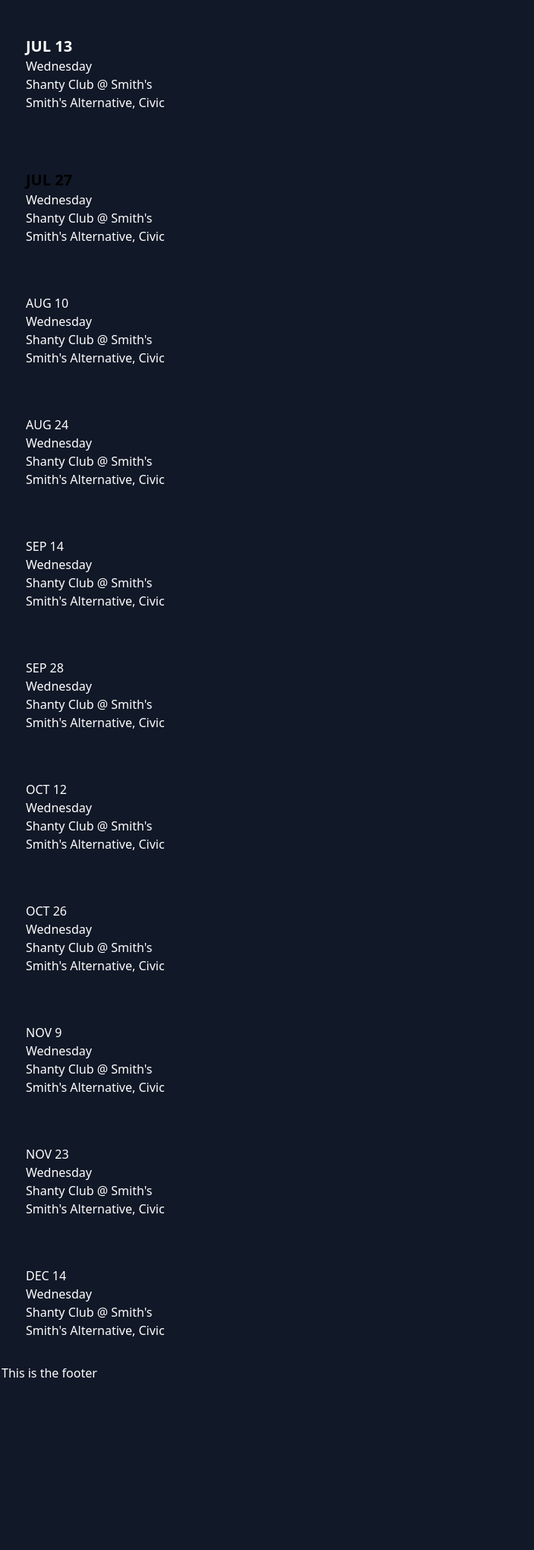
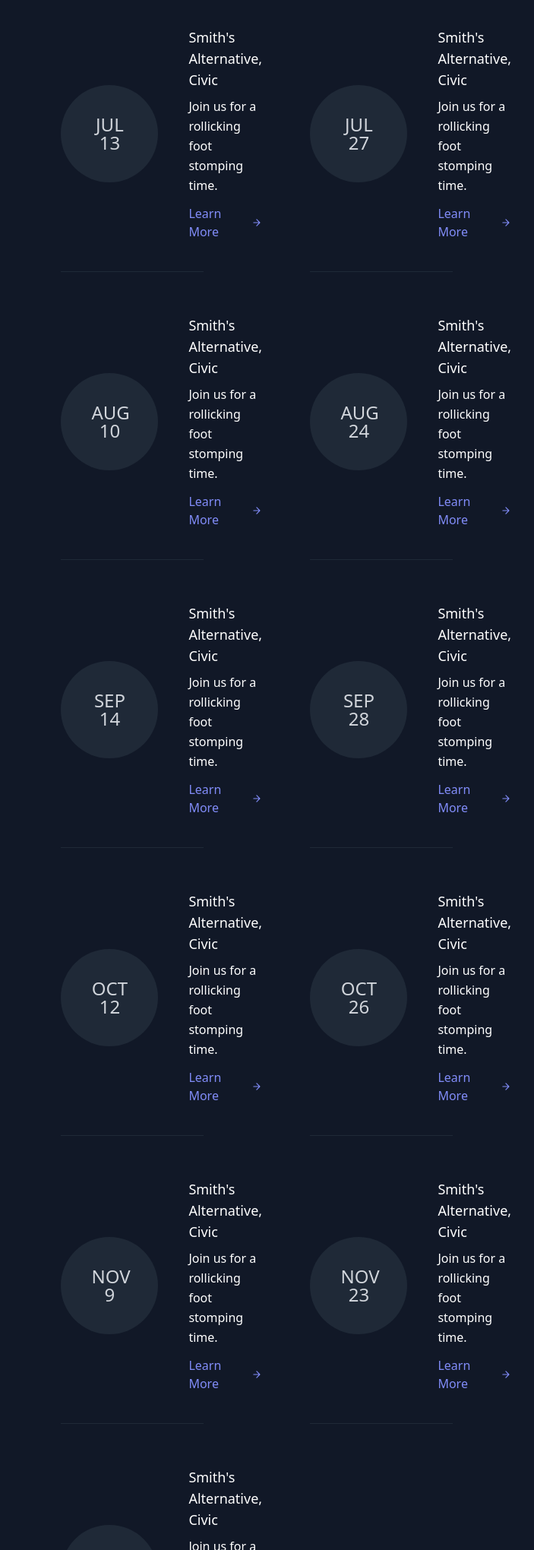
Before and after one commit to teranian/shantyclub-static, an Eleventy site: page src/index.html in a window 1280 px wide. Shown: the part 760-2800 px from the top of the page at 76% size, without its empty margins (30-733 px from the left). Before the commit the page ends 2611 px from the top, so only its background shows below. Built offline with nearby package versions, Linux system fonts and the light colour scheme; Eleventy itself is replaced by a stand-in of ours; files that its build step writes are made by us from their sources.

Commit message:
eventList component to auto populate front page list

```diff
--- a/src/_data/eventList.json
+++ b/src/_data/eventList.json
@@ -1,4 +1,5 @@
-[
+{
+  "events": [
     {
       "date": "JUL 13",
       "dayOfWeek": "Wednesday",
@@ -66,3 +67,4 @@
       "location": "Smith's Alternative, Civic"
     }
   ]
+}
--- a/src/_data/eventList.yaml
+++ b/src/_data/eventList.yaml
@@ -1,4 +1,5 @@
 ---
+events:
 - date: JUL 13
   dayOfWeek: Wednesday
   title: Shanty Club @ Smith's
--- a/src/_includes/layouts/base.html
+++ b/src/_includes/layouts/base.html
@@ -2,7 +2,7 @@
 <html lang="en">
 <head>
 
-  {% include "htmlhead.html" %}
+  {% include "layouts/htmlhead.html" %}
 
 </head>
 
@@ -12,5 +12,5 @@
 
 </body>
 
-  {% include "htmlfoot.html" %}
+  {% include "layouts/htmlfoot.html" %}
 </html>
--- a/src/_includes/layouts/events.html
+++ b/src/_includes/layouts/events.html
@@ -3,3 +3,83 @@
 {% block head %}
   <meta name="description" content="{{description}}" />
 {% endblock name %}
+
+<ul class="flex h-full m-auto flex-col bg-black ">
+
+  <li class="block p-8 bg-gray-900  ">
+    <p class="mt-3 text-xl font-bold text-white">JUL 13</p>
+    <p class="">Wednesday</p>
+    <p class="">Shanty Club @ Smith's</p>
+    <p class="">Smith's Alternative, Civic</p>
+  </li>
+
+  <li class="block p-8 bg-gray-900  ">
+    <p class="mt-3 text-xl font-bold text-black">JUL 27</p>
+    <p class="">Wednesday</p>
+    <p class="">Shanty Club @ Smith's</p>
+    <p class="">Smith's Alternative, Civic</p>
+  </li>
+
+  <li class="block p-8 bg-gray-900  ">
+    <p class="">AUG 10</p>
+    <p class="">Wednesday</p>
+    <p class="">Shanty Club @ Smith's</p>
+    <p class="">Smith's Alternative, Civic</p>
+  </li>
+
+  <li class="block p-8 bg-gray-900  ">
+    <p class="">AUG 24</p>
+    <p class="">Wednesday</p>
+    <p class="">Shanty Club @ Smith's</p>
+    <p class="">Smith's Alternative, Civic</p>
+  </li>
+
+  <li class="block p-8 bg-gray-900  ">
+    <p class="">SEP 14</p>
+    <p class="">Wednesday</p>
+    <p class="">Shanty Club @ Smith's</p>
+    <p class="">Smith's Alternative, Civic</p>
+  </li>
+
+  <li class="block p-8 bg-gray-900  ">
+    <p class="">SEP 28</p>
+    <p class="">Wednesday</p>
+    <p class="">Shanty Club @ Smith's</p>
+    <p class="">Smith's Alternative, Civic</p>
+  </li>
+
+  <li class="block p-8 bg-gray-900  ">
+    <p class="">OCT 12</p>
+    <p class="">Wednesday</p>
+    <p class="">Shanty Club @ Smith's</p>
+    <p class="">Smith's Alternative, Civic</p>
+  </li>
+
+  <li class="block p-8 bg-gray-900  ">
+    <p class="">OCT 26</p>
+    <p class="">Wednesday</p>
+    <p class="">Shanty Club @ Smith's</p>
+    <p class="">Smith's Alternative, Civic</p>
+  </li>
+
+  <li class="block p-8 bg-gray-900  ">
+    <p class="">NOV 9</p>
+    <p class="">Wednesday</p>
+    <p class="">Shanty Club @ Smith's</p>
+    <p class="">Smith's Alternative, Civic</p>
+  </li>
+
+  <li class="block p-8 bg-gray-900  ">
+    <p class="">NOV 23</p>
+    <p class="">Wednesday</p>
+    <p class="">Shanty Club @ Smith's</p>
+    <p class="">Smith's Alternative, Civic</p>
+  </li>
+
+  <li class="block p-8 bg-gray-900  ">
+    <p class="">DEC 14</p>
+    <p class="">Wednesday</p>
+    <p class="">Shanty Club @ Smith's</p>
+    <p class="">Smith's Alternative, Civic</p>
+  </li>
+</ul>
--- /dev/null
+++ b/src/_includes/layouts/eventsList.html
@@ -0,0 +1,28 @@
+<div class="w-full max-w-2xl grid grid-cols-1 lg:grid-cols-2 gap-4 my-8 px-4 lg:mx-0">
+
+  {% if eventList.events %}
+
+      {% for events in eventList.events %}
+          <div class="flex items-center lg:w-3/5 mx-auto border-b pb-10 mb-10 border-gray-800 sm:flex-row flex-col">
+            <div class="sm:w-32 sm:h-32 h-20 w-20 sm:mr-10 inline-flex items-center justify-center rounded-full text-indigo-400 bg-gray-800 flex-shrink-0">
+              <div class="w-12 flex-shrink-0 flex flex-col text-center leading-none">
+                <span class="font-medium text-2xl leading-none text-gray-300 title-font">{{events.date}}</span>
+              </div>
+            </div>
+            <div class="flex-grow sm:text-left text-center mt-6 sm:mt-0">
+              <h2 class="text-white text-lg title-font font-medium mb-2">{{events.location}}</h2>
+              <p class="leading-relaxed text-base">Join us for a rollicking foot stomping time.</p>
+              <a class="mt-3 text-indigo-400 inline-flex items-center">Learn More
+                <svg fill="none" stroke="currentColor" stroke-linecap="round" stroke-linejoin="round" stroke-width="2"
+                     class="w-4 h-4 ml-2" viewBox="0 0 24 24">
+                  <path d="M5 12h14M12 5l7 7-7 7"></path>
+                </svg>
+              </a>
+            </div>
+          </div>
+
+      {% endfor %}
+
+  {% endif %}
+
+</div>
--- a/src/index.html
+++ b/src/index.html
@@ -5,7 +5,6 @@ title: Canberra Shanty Club Events
 
 <h1 class="font-medium leading-tight text-5xl mt-0 mb-2 text-blue-600 text-center">Canberra Shanty Club</h1>
 <p class="font-medium leading-tight text-4xl mt-0 mb-2 text-gray-300 text-center">Upcoming Events</p>
-
 
 <section class="text-gray-400 bg-gray-900 body-font">
   <div class="container px-5 py-24 mx-auto">
@@ -53,82 +52,6 @@ title: Canberra Shanty Club Events
   </div>
 </section>
 
-<ul class="flex h-full m-auto flex-col bg-black ">
 
-  <li class="block p-8 bg-gray-900  ">
-    <p class="mt-3 text-xl font-bold text-white">JUL 13</p>
-    <p class="">Wednesday</p>
-    <p class="">Shanty Club @ Smith's</p>
-    <p class="">Smith's Alternative, Civic</p>
-  </li>
 
-  <li class="block p-8 bg-gray-900  ">
-    <p class="mt-3 text-xl font-bold text-black">JUL 27</p>
-    <p class="">Wednesday</p>
-    <p class="">Shanty Club @ Smith's</p>
-    <p class="">Smith's Alternative, Civic</p>
-  </li>
-
-  <li class="block p-8 bg-gray-900  ">
-    <p class="">AUG 10</p>
-    <p class="">Wednesday</p>
-    <p class="">Shanty Club @ Smith's</p>
-    <p class="">Smith's Alternative, Civic</p>
-  </li>
-
-  <li class="block p-8 bg-gray-900  ">
-    <p class="">AUG 24</p>
-    <p class="">Wednesday</p>
-    <p class="">Shanty Club @ Smith's</p>
-    <p class="">Smith's Alternative, Civic</p>
-  </li>
-
-  <li class="block p-8 bg-gray-900  ">
-    <p class="">SEP 14</p>
-    <p class="">Wednesday</p>
-    <p class="">Shanty Club @ Smith's</p>
-    <p class="">Smith's Alternative, Civic</p>
-  </li>
-
-  <li class="block p-8 bg-gray-900  ">
-    <p class="">SEP 28</p>
-    <p class="">Wednesday</p>
-    <p class="">Shanty Club @ Smith's</p>
-    <p class="">Smith's Alternative, Civic</p>
-  </li>
-
-  <li class="block p-8 bg-gray-900  ">
-    <p class="">OCT 12</p>
-    <p class="">Wednesday</p>
-    <p class="">Shanty Club @ Smith's</p>
-    <p class="">Smith's Alternative, Civic</p>
-  </li>
-
-  <li class="block p-8 bg-gray-900  ">
-    <p class="">OCT 26</p>
-    <p class="">Wednesday</p>
-    <p class="">Shanty Club @ Smith's</p>
-    <p class="">Smith's Alternative, Civic</p>
-  </li>
-
-  <li class="block p-8 bg-gray-900  ">
-    <p class="">NOV 9</p>
-    <p class="">Wednesday</p>
-    <p class="">Shanty Club @ Smith's</p>
-    <p class="">Smith's Alternative, Civic</p>
-  </li>
-
-  <li class="block p-8 bg-gray-900  ">
-    <p class="">NOV 23</p>
-    <p class="">Wednesday</p>
-    <p class="">Shanty Club @ Smith's</p>
-    <p class="">Smith's Alternative, Civic</p>
-  </li>
-
-  <li class="block p-8 bg-gray-900  ">
-    <p class="">DEC 14</p>
-    <p class="">Wednesday</p>
-    <p class="">Shanty Club @ Smith's</p>
-    <p class="">Smith's Alternative, Civic</p>
-  </li>
-</ul>
+{% include "layouts/eventsList.html" %}
```
Also changed, not shown: src/_includes/components/eventList.js (added, +23 -0 lines), src/_includes/layouts/htmlfoot.html (renamed from src/_includes/htmlfoot.html), src/_includes/layouts/htmlhead.html (renamed from src/_includes/htmlhead.html). Lines whose indentation alone changed are shown as unchanged.
